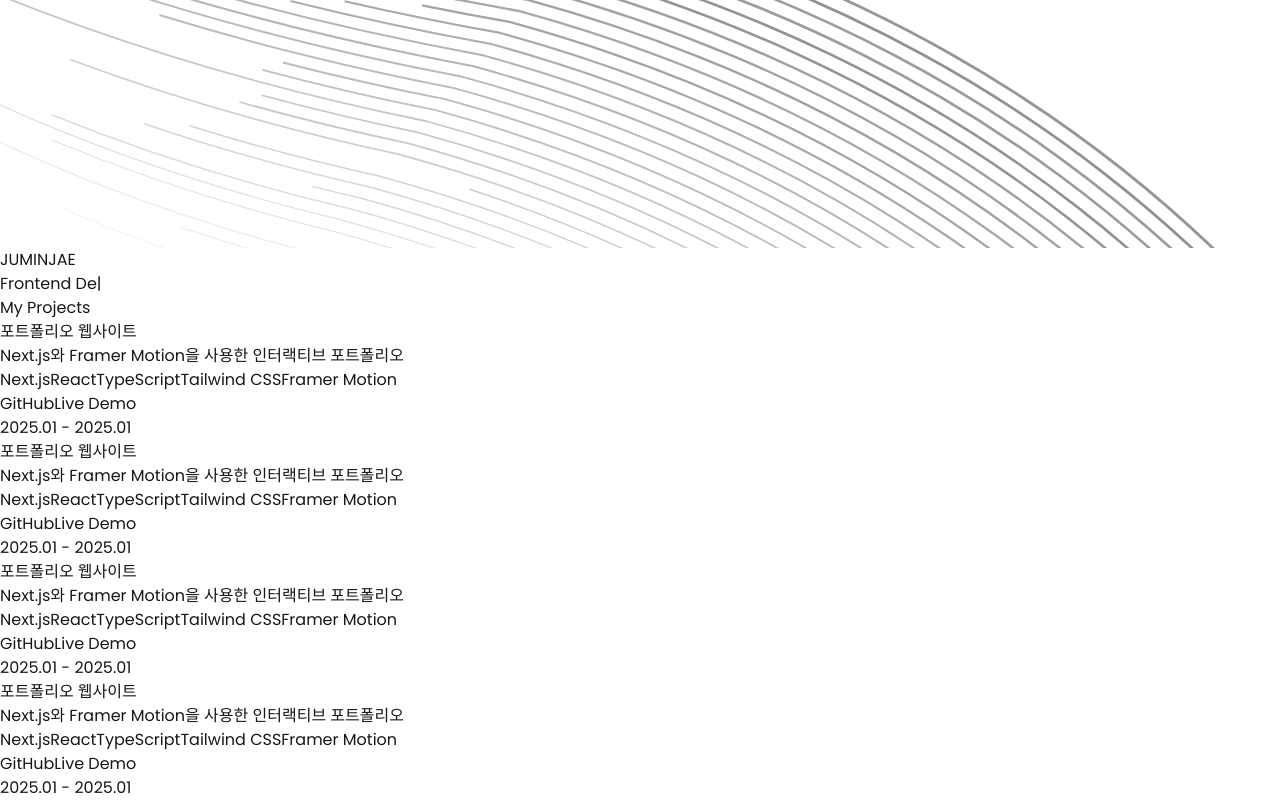
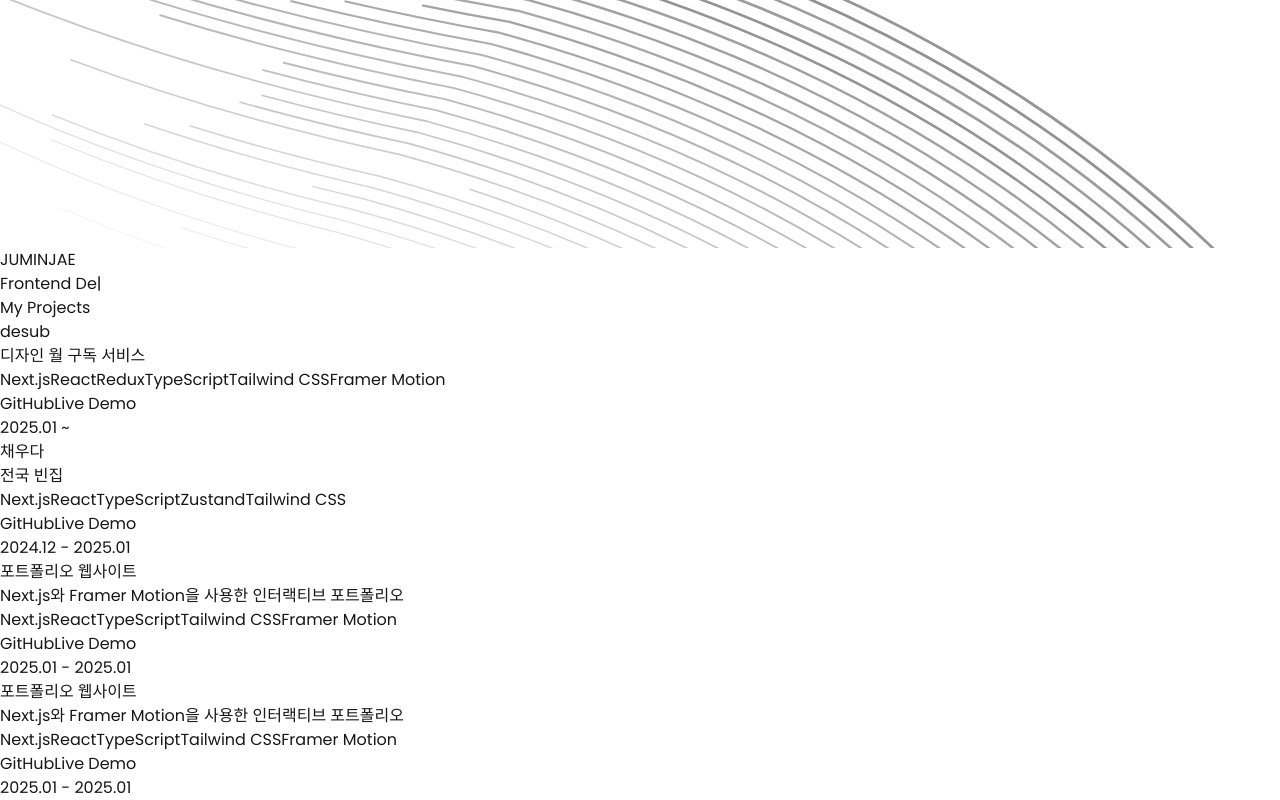
Before and after one commit to Ju-MINJAE/portfolio, a Next.js app: page / in a window 1280 px wide. Shown: the part 962-1762 px from the top of the page. Built offline with nearby package versions, Linux system fonts and the light colour scheme.

Commit message:
project data & types

```diff
--- a/src/data/projects.ts
+++ b/src/data/projects.ts
@@ -3,41 +3,35 @@ import { Project } from '../types/project';
 export const projects: Project[] = [
   {
     id: '1',
-    title: '포트폴리오 웹사이트',
-    description: 'Next.js와 Framer Motion을 사용한 인터랙티브 포트폴리오',
-    imageUrl: '/images/portfolio.jpg',
+    title: 'desub',
+    description: '디자인 월 구독 서비스',
+    imageUrl: ['/images/desub.png'],
     technologies: [
       'Next.js',
       'React',
+      'Redux',
       'TypeScript',
       'Tailwind CSS',
       'Framer Motion',
     ],
-    githubUrl: 'https://github.com/yourusername/portfolio',
-    liveUrl: 'https://your-portfolio-url.com',
-    duration: '2025.01 - 2025.01',
+    githubUrl: 'https://github.com/team-dbre/desub_FE',
+    liveUrl: 'https://www.desub.kr/',
+    duration: '2025.01 ~',
   },
   {
     id: '2',
-    title: '포트폴리오 웹사이트',
-    description: 'Next.js와 Framer Motion을 사용한 인터랙티브 포트폴리오',
-    imageUrl: '/images/portfolio.jpg',
-    technologies: [
-      'Next.js',
-      'React',
-      'TypeScript',
-      'Tailwind CSS',
-      'Framer Motion',
-    ],
-    githubUrl: 'https://github.com/yourusername/portfolio',
-    liveUrl: 'https://your-portfolio-url.com',
-    duration: '2025.01 - 2025.01',
+    title: '채우다',
+    description: '전국 빈집 ',
+    imageUrl: ['/images/chaeuda.png'],
+    technologies: ['Next.js', 'React', 'TypeScript', 'Zustand', 'Tailwind CSS'],
+    githubUrl: 'https://github.com/chaeuda-TEAM/oz-main-fe-06-team2',
+    liveUrl: 'https://www.chaeuda.shop/',
+    duration: '2024.12 - 2025.01',
   },
   {
     id: '3',
     title: '포트폴리오 웹사이트',
     description: 'Next.js와 Framer Motion을 사용한 인터랙티브 포트폴리오',
-    imageUrl: '/images/portfolio.jpg',
     technologies: [
       'Next.js',
       'React',
@@ -53,7 +47,6 @@ export const projects: Project[] = [
     id: '4',
     title: '포트폴리오 웹사이트',
     description: 'Next.js와 Framer Motion을 사용한 인터랙티브 포트폴리오',
-    imageUrl: '/images/portfolio.jpg',
     technologies: [
       'Next.js',
       'React',
--- a/src/types/project.ts
+++ b/src/types/project.ts
@@ -2,7 +2,7 @@ export interface Project {
   id: string;
   title: string;
   description: string;
-  imageUrl: string;
+  imageUrl?: string[];
   technologies: string[];
   githubUrl: string;
   liveUrl?: string;
```
